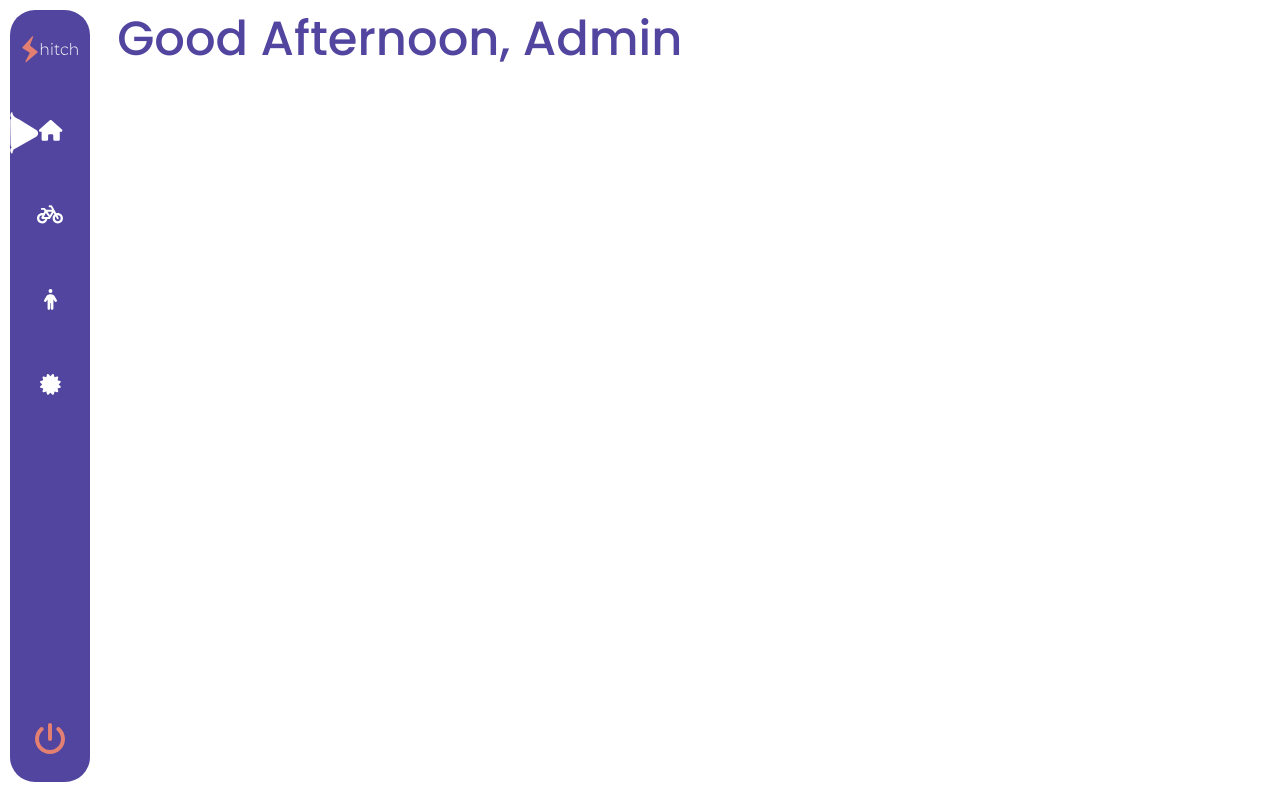
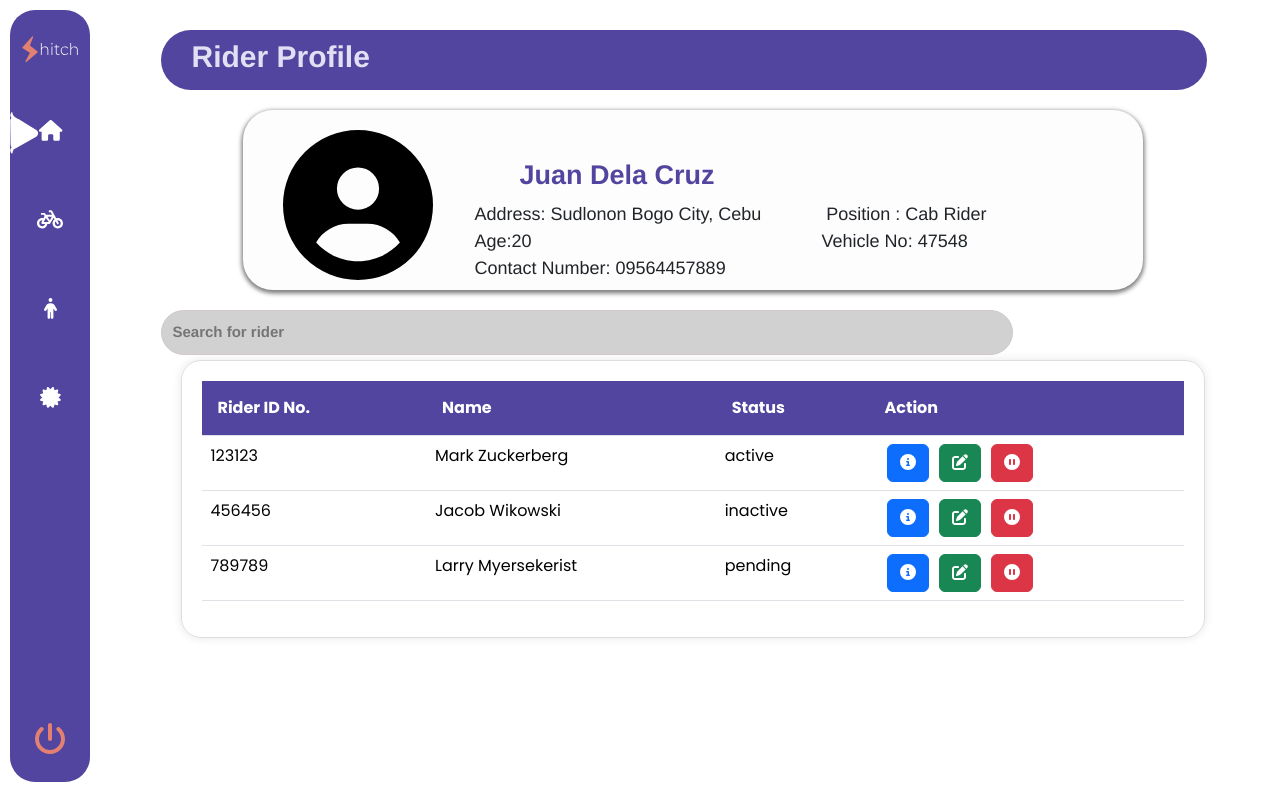
Before and after one commit to wingled22/pagyeonjaFrontEnd, a React (Vite) app: page /rider in a window 1280 px wide. Built offline with nearby package versions, Linux system fonts and the light colour scheme.

Commit message:
Added routing

```diff
--- a/package.json
+++ b/package.json
@@ -16,8 +16,11 @@
     "@fortawesome/free-solid-svg-icons": "^6.5.1",
     "@fortawesome/react-fontawesome": "^0.2.0",
     "bootstrap": "^5.3.3",
+    "chart.js": "^4.4.2",
     "react": "^18.2.0",
+    "react-chartjs-2": "^5.2.0",
     "react-dom": "^18.2.0",
+    "react-router-dom": "^6.22.3",
     "reactstrap": "^9.2.2",
     "styled-components": "^6.1.8"
   },
--- a/src/App.jsx
+++ b/src/App.jsx
@@ -1,9 +1,6 @@
-import RiderPage from "./routes/RiderPage.jsx";
-import { useState } from "react";
-import HomePage from "./routes/HomePage";
 import { Row, Col } from "reactstrap";
 import NavigationBar from "./components/NavigationBar";
-import CommuterPage from "./routes/CommuterPage";
+import { Outlet } from "react-router-dom";
 
 function App() {
   return (
@@ -12,15 +9,9 @@ function App() {
         <Col md={1}>
           <NavigationBar />
         </Col>
-
-        {/* routing */}
-        <Col>
-          <HomePage />
+        <Col md={11}>
+          <Outlet />
         </Col>
-
-        {/* <Col>
-          <RiderPage />
-        </Col> */}
       </Row>
     </>
   );
--- /dev/null
+++ b/src/AppRouter.jsx
@@ -0,0 +1,21 @@
+import { Routes, Route } from "react-router-dom";
+import App from "./App";
+import HomePage from "./routes/HomePage";
+import RiderPage from "./routes/RiderPage";
+import CommuterPage from "./routes/CommuterPage";
+const AppRouter = () => {
+  return (
+    <>
+      <Routes>
+        <Route path="/" element={<App />}>
+          <Route path="/home" element={<HomePage />} />
+          <Route path="/rider" element={<RiderPage />} />
+          <Route path="/commuter" element={<CommuterPage />} />
+          {/* <Route path="/verification" element={<HomePage />} /> */}
+        </Route>
+      </Routes>
+    </>
+  );
+};
+
+export default AppRouter;
--- a/src/assets/css/NavigationBar.css
+++ b/src/assets/css/NavigationBar.css
@@ -26,8 +26,7 @@
 }
 
 .arrow {
-  transition: top 0.3s ease-out;
-  transition: left 0.3s ease;
+  transition: top 0.3s ease-out, left 0.3s ease;
   position: absolute;
   bottom: 0;
   width: 49.6px;
--- /dev/null
+++ b/src/components/Homepage/Charts.jsx
@@ -0,0 +1,5 @@
+const Charts = () => {
+  return <></>;
+};
+
+export default Charts;
--- a/src/components/NavigationBar.jsx
+++ b/src/components/NavigationBar.jsx
@@ -2,6 +2,7 @@ import "../assets/css/NavigationBar.css";
 import HitchLogo from "../assets/img/logo.svg";
 import CurrentPage from "../assets/img/CurrentPageArrow.svg";
 import { FontAwesomeIcon as Icon } from "@fortawesome/react-fontawesome";
+import { NavLink } from "react-router-dom";
 import {
   faHouse,
   faBicycle,
@@ -37,24 +38,30 @@ const NavigationBar = () => {
       <div className="navigation-bar d-flex flex-column align-items-center">
         <img src={HitchLogo} alt="mylogo" className="mt-4 logo" />
         <div className="d-flex flex-column align-items-center mt-4">
+          <NavLink to={"/home"}>
             <Icon
               icon={faHouse}
               color="white"
               className="large-icon"
               onClick={() => SetCurrentPosition("home", "6.5rem")}
             />
+          </NavLink>
+          <NavLink to={"/rider"}>
             <Icon
               icon={faBicycle}
               color="white"
               className="large-icon"
               onClick={() => SetCurrentPosition("rider", "12rem")}
             />
+          </NavLink>
+          <NavLink to={"/commuter"}>
             <Icon
               icon={faPerson}
               color="white"
               className="large-icon"
               onClick={() => SetCurrentPosition("rider", "17rem")}
             />
+          </NavLink>
           <Icon
             icon={faCertificate}
             color="white"
--- a/src/main.jsx
+++ b/src/main.jsx
@@ -1,11 +1,15 @@
 import React from "react";
 import ReactDOM from "react-dom/client";
 import App from "./App.jsx";
+import { BrowserRouter as Router } from "react-router-dom";
 import "bootstrap/dist/css/bootstrap.min.css";
 import "./assets/css/All.css";
+import AppRouter from "./AppRouter.jsx";
 
 ReactDOM.createRoot(document.getElementById("root")).render(
   <React.StrictMode>
-    <App />
+    <Router>
+      <AppRouter />
+    </Router>
   </React.StrictMode>
 );
--- a/src/routes/HomePage.jsx
+++ b/src/routes/HomePage.jsx
@@ -8,9 +8,9 @@ const HomePage = () => {
   return (
     <>
       <h1 className="greatings">Good Afternoon, Admin</h1>
-      {/* <CardTotalRider />
+      <CardTotalRider />
       <AVGCommuters />
-      <AVGrevenue /> */}
+      <AVGrevenue />
     </>
   );
 };
```
Also changed, not shown: 1 other file (tests, documents, lock files or other folders). Lines whose indentation alone changed are shown as unchanged.
